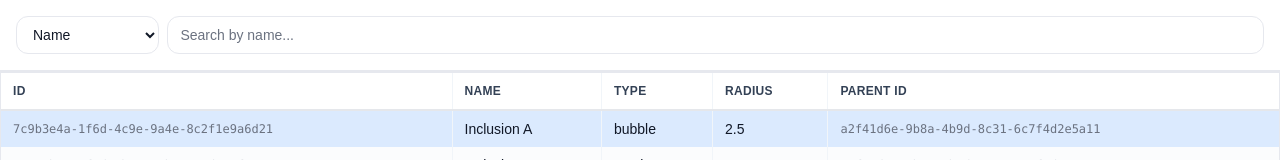
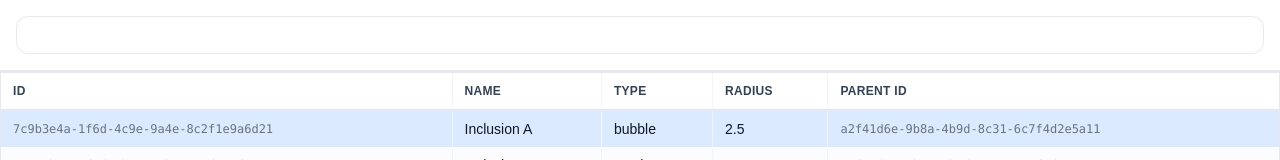
Before and after one commit to ssendns/corning-task, a React (Vite) app: page / in a window 1280 px wide. Shown: the top 160 px of the page. Built offline with nearby package versions, Linux system fonts and the light colour scheme.

Commit message:
remove selector and search by active column

```diff
--- a/src/components/SearchBar.tsx
+++ b/src/components/SearchBar.tsx
@@ -1,36 +1,14 @@
-import { tableColumns, type ColumnKey } from '../constants/tableColumns'
 import type { SearchBarProps } from '../types/props'
 
-function SearchBar({
-  search,
-  onSearchChange,
-  selectedColumn,
-  onSelectedColumnChange,
-}: SearchBarProps) {
-  const selectedLabel =
-    tableColumns.find((column) => column.key === selectedColumn)?.label ?? 'Name'
-
+function SearchBar({ search, onSearchChange, placeholder }: SearchBarProps) {
   return (
-    <div className="flex w-full gap-2">
-      <select
-        value={selectedColumn}
-        onChange={(event) => onSelectedColumnChange(event.target.value as ColumnKey)}
-        className="w-40 rounded-xl border border-app-border bg-white px-3 py-2 text-sm text-app-text outline-none focus:border-app-accent"
-      >
-        {tableColumns.map((column) => (
-          <option key={column.key} value={column.key}>
-            {column.label}
-          </option>
-        ))}
-      </select>
     <input
       type="text"
       value={search}
       onChange={(event) => onSearchChange(event.target.value)}
-        placeholder={`Search by ${selectedLabel.toLowerCase()}...`}
+      placeholder={placeholder}
       className="w-full rounded-xl border border-app-border bg-white px-3 py-2 text-sm text-app-text outline-none placeholder:text-app-subtle focus:border-app-accent"
     />
-    </div>
   )
 }
 
```
Lines whose indentation alone changed are shown as unchanged.
